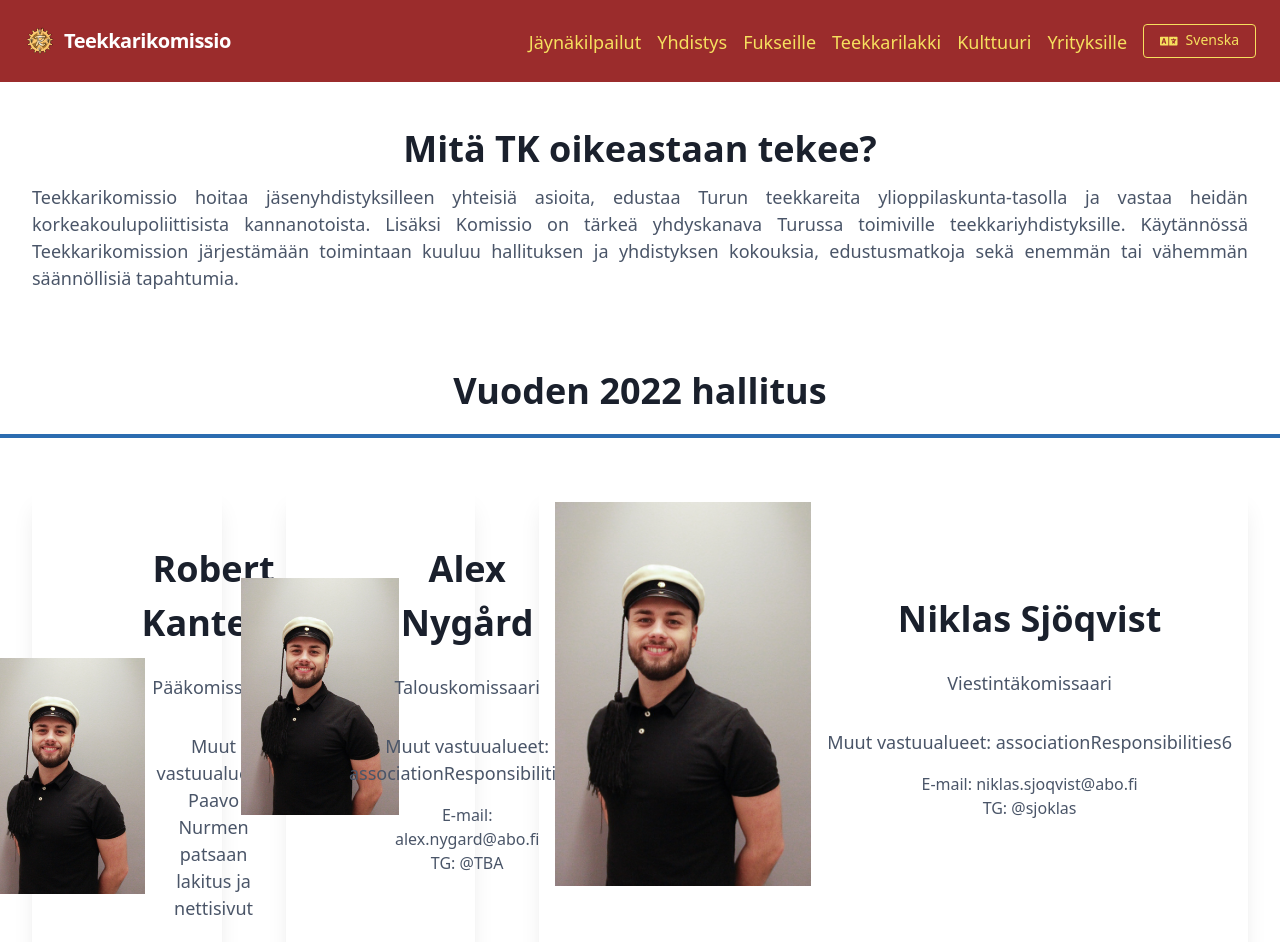
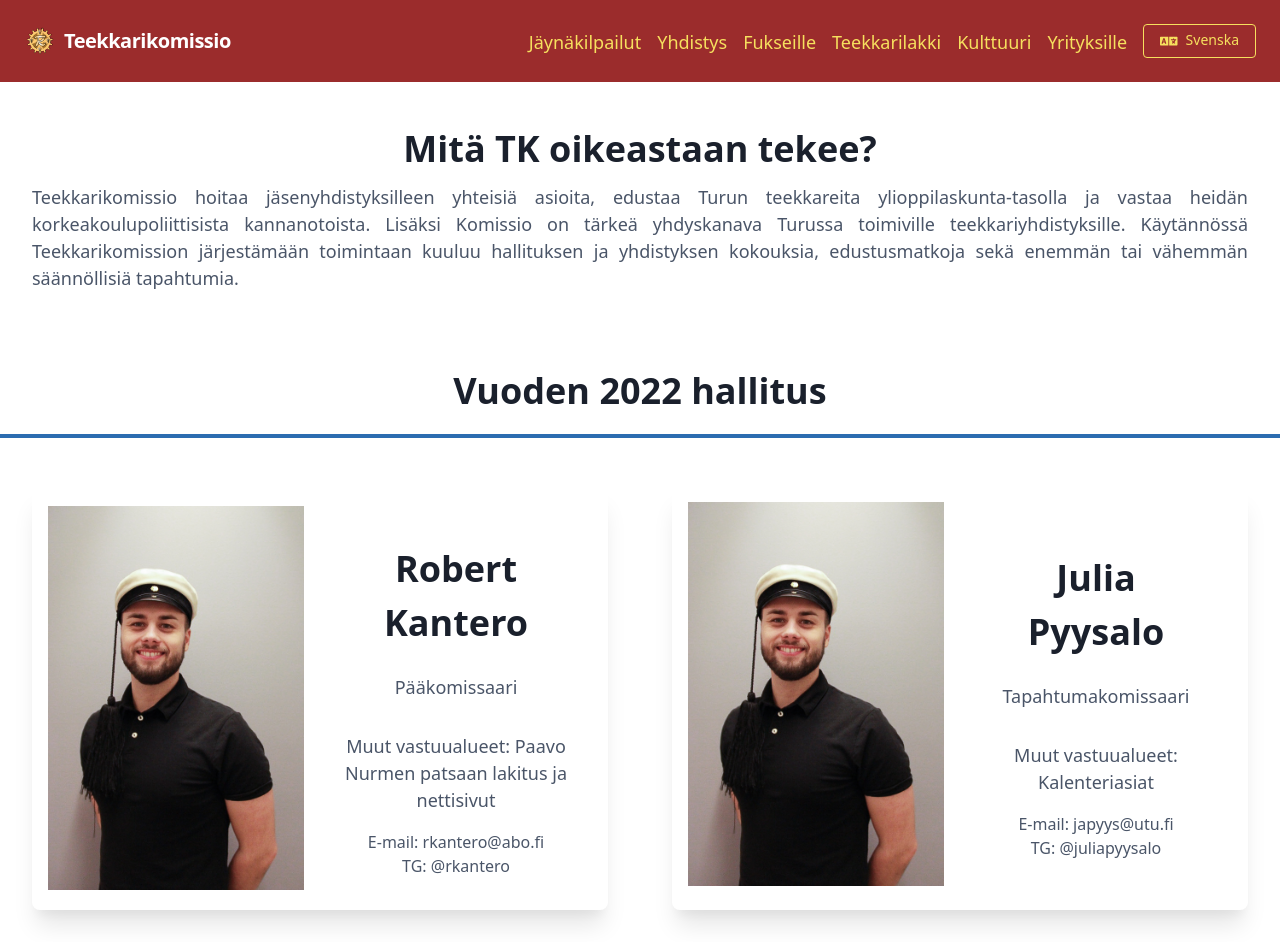
Before and after one commit to Teekkarikomissio/teekkarikomissio.fi, a Next.js app: page /fi/yhdistys in a window 1280 px wide. Shown: the top 942 px of the page. Built offline with nearby package versions, Linux system fonts and the light colour scheme; what next would draw is missing.

Commit message:
adjust grid dimensions

```diff
--- a/pages/[lang]/yhdistys.js
+++ b/pages/[lang]/yhdistys.js
@@ -106,7 +106,7 @@ const Yhdistys = () => {
       <div>
         <H2>{t('associationHeading1')} {new Date().getFullYear()} {t('associationHeading2')}</H2>
         <div className="border-b-4 border-solid border-blue-700 lg:border-blue-700 my-4" />
-        <div className="lg:grid lg:grid-flow-col lg:grid-cols-2 lg:grid-rows-3 md:block">
+        <div className="lg:grid lg:grid-flow-col lg:grid-cols-2 lg:grid-rows-4 md:block">
           {boardMembers.map(({ img, name, position, responsibilities, contact, contact2}) => (
             <BoardCard key={`${name}`} img={img} name={name} position={position} responsibilities={responsibilities} contact={contact} contact2={contact2}/>
           ))}
```
